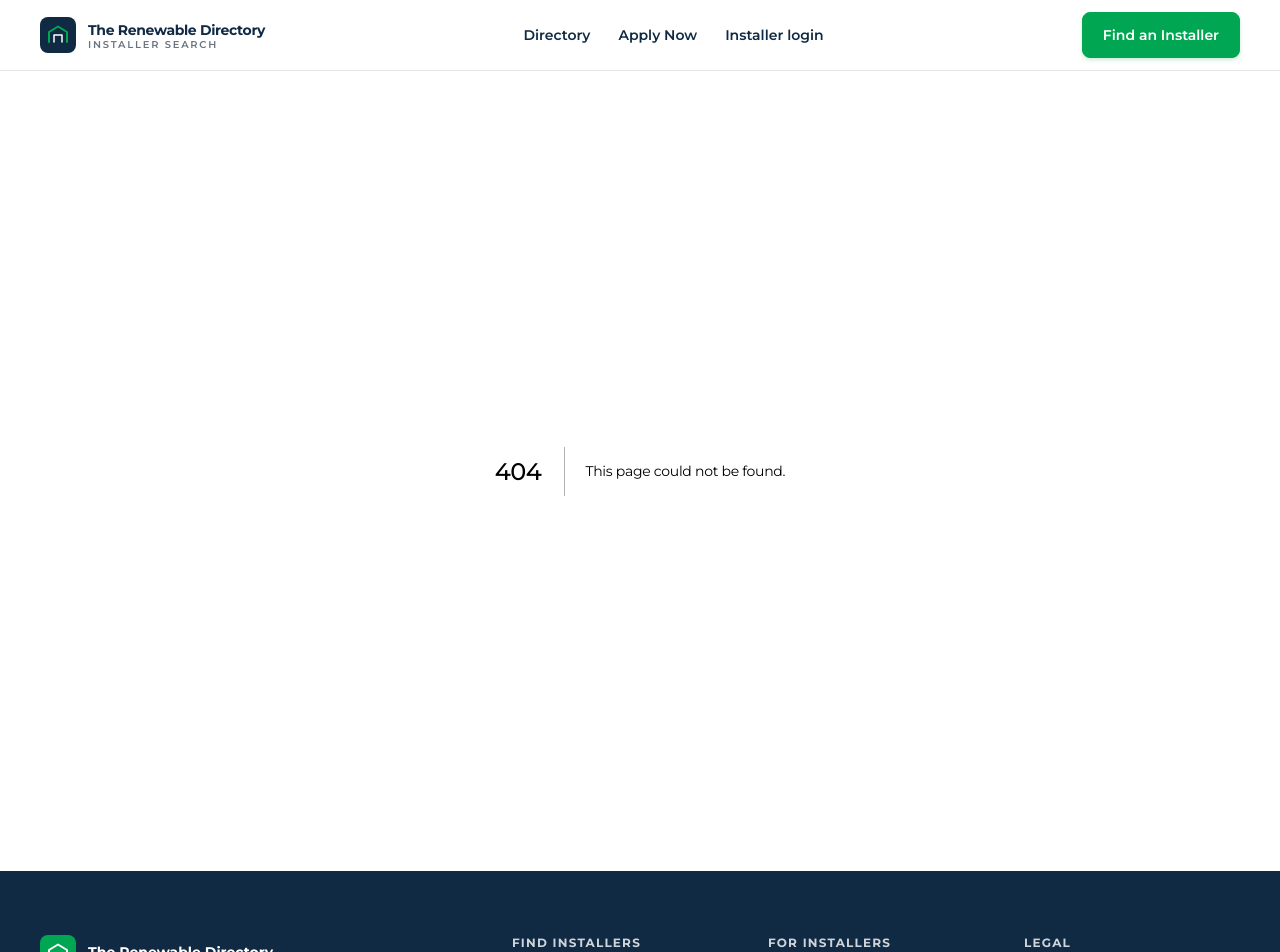
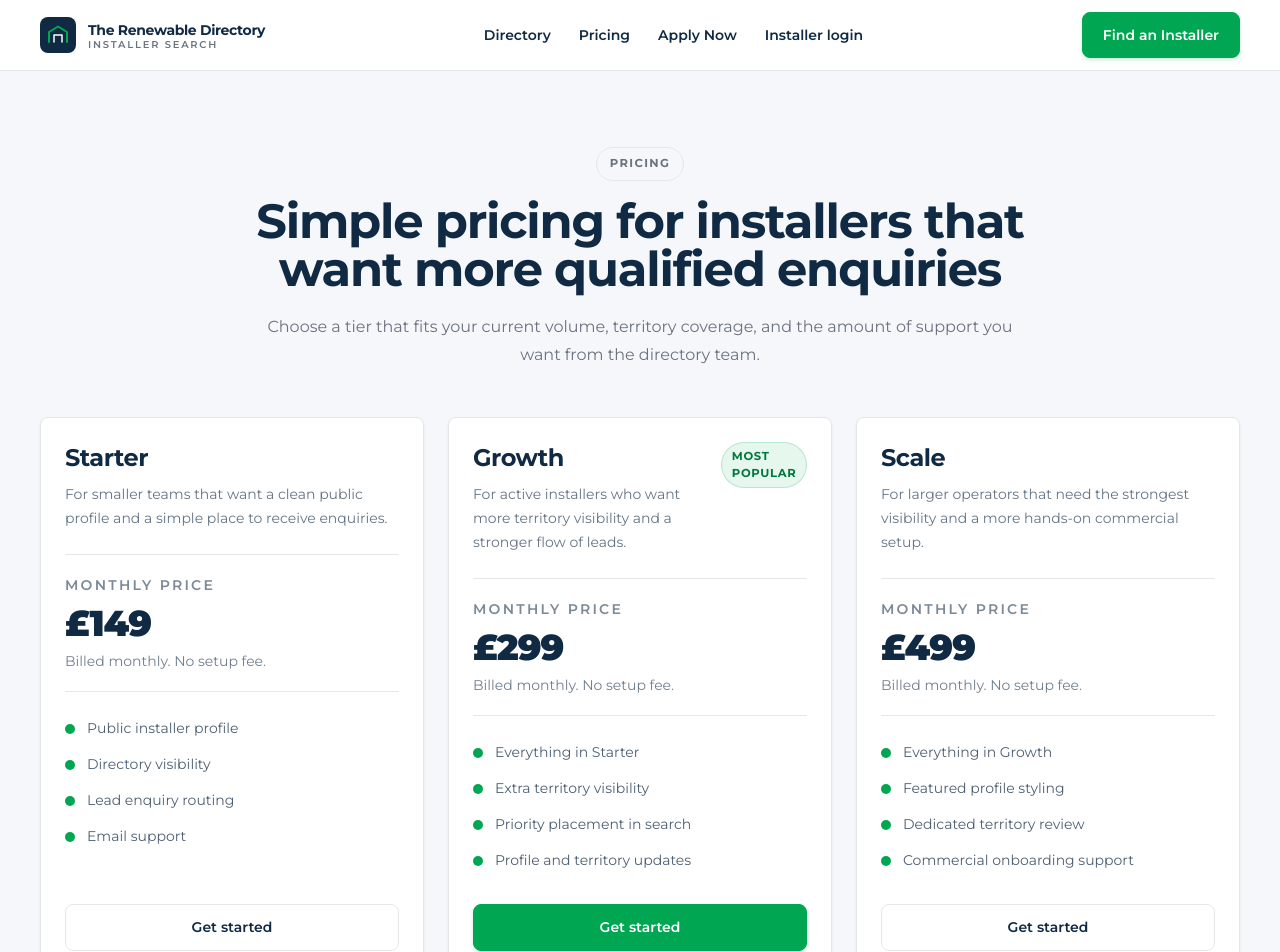
Before and after one commit to mikeholp87/solar-business-directory, a Next.js app: page /pricing in a window 1280 px wide. Before the commit this address had no page. Shown: the top 952 px of the page. Built offline with nearby package versions, Linux system fonts and the light colour scheme.

Commit message:
Add pricing page and header link

```diff
--- /dev/null
+++ b/app/pricing/page.tsx
@@ -0,0 +1,119 @@
+import Link from "next/link";
+import type { Metadata } from "next";
+
+const plans = [
+  {
+    name: "Starter",
+    price: "£149",
+    summary: "For smaller teams that want a clean public profile and a simple place to receive enquiries.",
+    features: [
+      "Public installer profile",
+      "Directory visibility",
+      "Lead enquiry routing",
+      "Email support"
+    ]
+  },
+  {
+    name: "Growth",
+    price: "£299",
+    summary: "For active installers who want more territory visibility and a stronger flow of leads.",
+    features: [
+      "Everything in Starter",
+      "Extra territory visibility",
+      "Priority placement in search",
+      "Profile and territory updates"
+    ]
+  },
+  {
+    name: "Scale",
+    price: "£499",
+    summary: "For larger operators that need the strongest visibility and a more hands-on commercial setup.",
+    features: [
+      "Everything in Growth",
+      "Featured profile styling",
+      "Dedicated territory review",
+      "Commercial onboarding support"
+    ]
+  }
+] as const;
+
+export const metadata: Metadata = {
+  title: "Pricing",
+  description: "Compare three simple pricing tiers for installer listings, visibility, and support."
+};
+
+export default function PricingPage() {
+  return (
+    <main>
+      <section className="section-band bg-surface">
+        <div className="container-page">
+          <div className="mx-auto max-w-3xl text-center">
+            <p className="eyebrow">Pricing</p>
+            <h1 className="mt-4 text-4xl font-bold leading-tight tracking-tight text-navy sm:text-5xl">
+              Simple pricing for installers that want more qualified enquiries
+            </h1>
+            <p className="mt-5 text-base leading-7 text-muted">
+              Choose a tier that fits your current volume, territory coverage, and the amount of support you want from the directory team.
+            </p>
+          </div>
+
+          <div className="mt-12 grid gap-6 lg:grid-cols-3">
+            {plans.map((plan, index) => (
+              <article
+                key={plan.name}
+                className={`surface-card flex h-full flex-col p-6 transition-all ${index === 1 ? "border-accent shadow-soft" : ""}`}
+              >
+                <div className="flex items-start justify-between gap-4">
+                  <div>
+                    <h2 className="text-2xl font-bold text-navy">{plan.name}</h2>
+                    <p className="mt-2 text-sm leading-6 text-navy/65">{plan.summary}</p>
+                  </div>
+                  {index === 1 ? <span className="chip chip-soft">Most popular</span> : null}
+                </div>
+
+                <div className="mt-6 border-y border-border py-5">
+                  <p className="text-sm font-semibold uppercase tracking-[0.16em] text-navy/55">Monthly price</p>
+                  <p className="mt-2 text-4xl font-black tracking-tight text-navy">{plan.price}</p>
+                  <p className="mt-2 text-sm text-navy/60">Billed monthly. No setup fee.</p>
+                </div>
+
+                <ul className="mt-6 grid gap-3 text-sm leading-6 text-navy/75">
+                  {plan.features.map((feature) => (
+                    <li key={feature} className="flex items-start gap-3">
+                      <span className="mt-2 h-2.5 w-2.5 rounded-full bg-accent" aria-hidden="true" />
+                      <span>{feature}</span>
+                    </li>
+                  ))}
+                </ul>
+
+                <div className="mt-8 flex-1" />
+
+                <Link
+                  href="/apply"
+                  className={index === 1 ? "button-primary w-full" : "button-secondary w-full"}
+                >
+                  Get started
+                </Link>
+              </article>
+            ))}
+          </div>
+
+          <div className="mt-12 grid gap-4 rounded-2xl border border-border bg-white p-6 shadow-soft sm:grid-cols-3">
+            <div>
+              <p className="text-xs font-black uppercase tracking-[0.18em] text-navy/48">Included everywhere</p>
+              <p className="mt-2 text-sm leading-6 text-navy/70">A public profile, enquiries from homeowners, and access to the same directory audience.</p>
+            </div>
+            <div>
+              <p className="text-xs font-black uppercase tracking-[0.18em] text-navy/48">Upgrade path</p>
+              <p className="mt-2 text-sm leading-6 text-navy/70">Move up when you want more territory visibility, stronger placement, or hands-on support.</p>
+            </div>
+            <div>
+              <p className="text-xs font-black uppercase tracking-[0.18em] text-navy/48">Need a custom fit?</p>
+              <p className="mt-2 text-sm leading-6 text-navy/70">Use the application form and note the coverage or commercial setup you need.</p>
+            </div>
+          </div>
+        </div>
+      </section>
+    </main>
+  );
+}
--- a/components/header.tsx
+++ b/components/header.tsx
@@ -17,6 +17,7 @@ export function Header() {
         </Link>
         <nav className="hidden items-center gap-1 text-sm font-semibold md:flex">
           <Link className="rounded-lg px-3 py-2 text-navy transition-colors hover:bg-surface" href="/directory">Directory</Link>
+          <Link className="rounded-lg px-3 py-2 text-navy transition-colors hover:bg-surface" href="/pricing">Pricing</Link>
           <Link className="rounded-lg px-3 py-2 text-navy transition-colors hover:bg-surface" href="/apply">Apply Now</Link>
           <Link className="rounded-lg px-3 py-2 text-navy transition-colors hover:bg-surface" href="/installer-dashboard">Installer login</Link>
         </nav>
```
Also changed, not shown: 1 other file (tests, documents, lock files or other folders).
